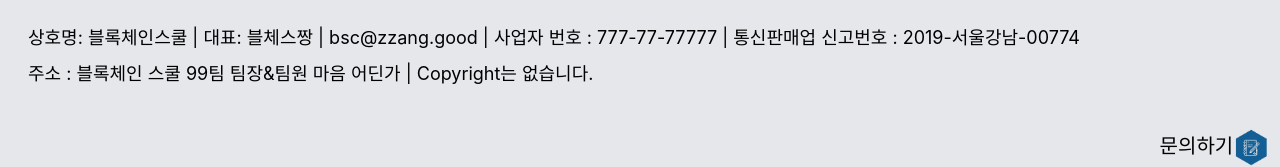
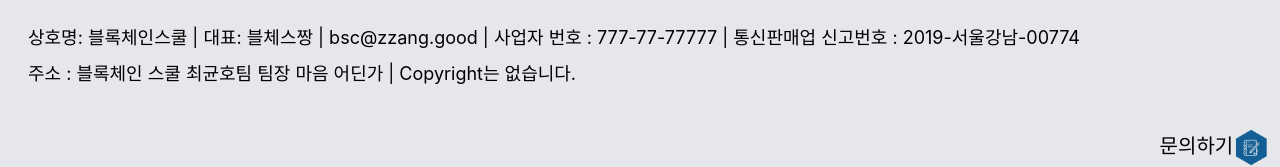
Before and after one commit to choihoya/LionLionProject, a React (Create React App) app: page /student in a window 1280 px wide. Shown: the part 1527-1694 px from the top of the page. Built offline with nearby package versions, Linux system fonts and the light colour scheme; what web3 would draw is missing.

Commit message:
first commit

```diff
--- a/src/components/Footer.jsx
+++ b/src/components/Footer.jsx
@@ -26,7 +26,7 @@ function Footer() {
 
 
         <div className='mt-2 text-lg'>
-            주소 : 블록체인 스쿨 99팀 팀장&팀원 마음 어딘가 |
+            주소 : 블록체인 스쿨 최균호팀 팀장 마음 어딘가 |
             Copyright는 없습니다.
         </div>
 
```
